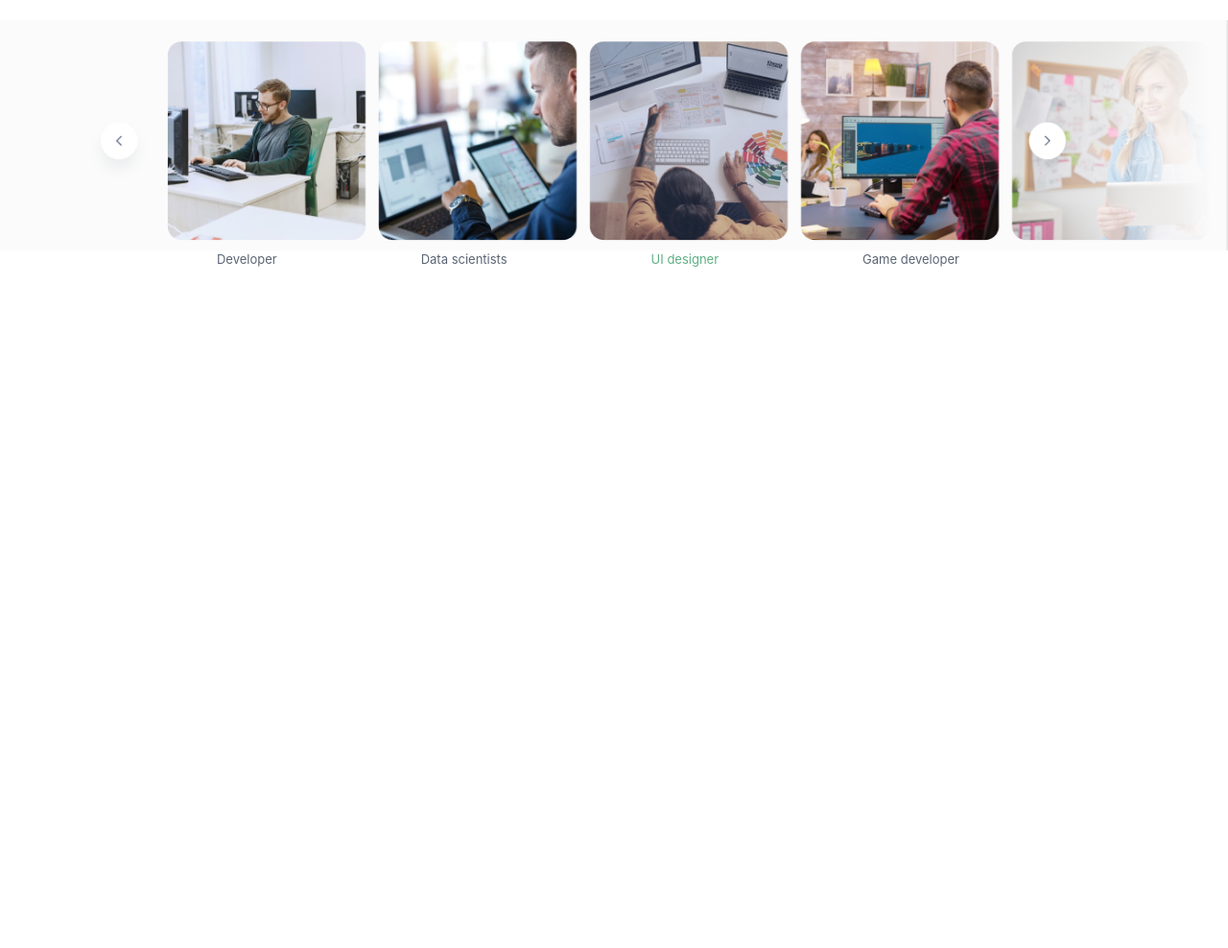
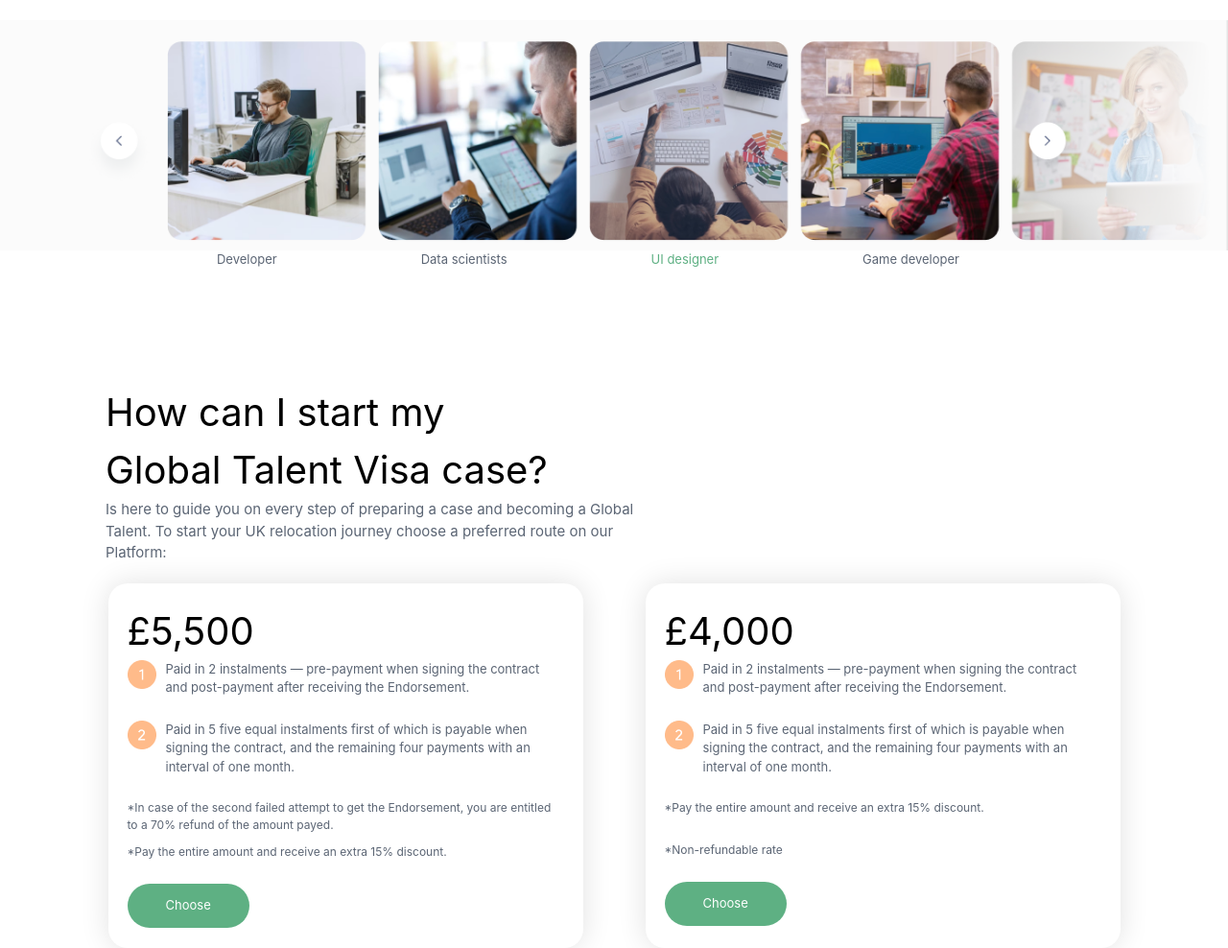
Before and after one commit to gafurovsaidjafar090909-hash/day15, a website: page index.html in a window 1280 px wide. Shown: the part 2164-3152 px from the top of the page at 96% size. Before the commit the page ends 2444 px from the top, so only its background shows below. Drawn offline with nearby package versions, Linux system fonts and the light colour scheme; files that its build step writes are made by us from their sources.

Commit message:
Section 4

```diff
--- a/index.html
+++ b/index.html
@@ -146,10 +146,59 @@
             <img src="./src/img/image copy 3.png" alt="">
 
              <p class="text-[#5B6574] text-center ">Game developer</p>
+        </div>
+    </div>
 
 
+    <!-- section4 -->
+
+    <div class="max-w-[1100px] m-auto mt-[100px] p-[20px]">
+     <h1 class="text-[40px] w-[85%] ">How can I start my <br> Global Talent Visa case?</h1>
+     <p class="text-[15px] lg:w-[55%] w-[90%] text-[#5B6574]">Is here to guide you on every step of preparing a case and becoming a Global Talent. To start your UK relocation journey choose a preferred route on our Platform:</p>
+    </div>
+
+    <div class="flex flex-col lg:flex-row max-w-[1100px] m-auto gap-[20px] rounded-[20px] " >
+
+        <div class="w-[80%] lg:w-[45%]  h-[570px] lg:h-[380px] bg-[white] shadow-[0_0_30px_rgba(0,0,0,0.12)] rounded-[20px] m-auto p-[20px]">
+            <h1 class="text-[40px]">£5,500</h1>
+            <div class="flex items-start gap-[10px] lg:text-[13px] text-[15px]">
+                <img src="./src/img/Frame 18.png" alt="">
+                <h1 class="text-[#5B6574]">Paid in 2 instalments — pre-payment when signing the contract and post-payment after receiving the Endorsement.</h1>
+
+            </div> <br>
+            <div class="flex items-start gap-[10px] lg:text-[13px] text-[15px]">
+                <img src="./src/img/Frame 19.png" alt="">
+                <h1 class="text-[#5B6574]">Paid in 5 five equal instalments first of which is payable when signing the contract, and the remaining four payments with an interval of one month.</h1>
+
+            </div>
+            <div class="flex flex-col lg:items-start items-center"> <br>
+                <p class="lg:text-[12px] w-[99%] text-[15px]  text-[#5B6574]">*In case of the second failed attempt to get the Endorsement, you are entitled to a 70% refund of the amount payed.  </p>
+                <p class="lg:text-[12px] w-[99%] text-[15px]  text-[#5B6574] mt-[10px]">*Pay the entire amount and receive an extra 15% discount.  </p> <br>
+                 <p class="text-[13px] flex items-center text-[white] bg-[#5EB083] p-[13px] pl-[100px] pr-[100px] lg:pr-[40px] lg:pl-[40px] rounded-[30px]">Сhoose</p>
+
+
+            </div>
         </div>
-    </div>
+     <div class="w-[80%] lg:w-[45%]  h-[530px] lg:h-[380px] bg-[white] shadow-[0_0_30px_rgba(0,0,0,0.12)] rounded-[20px] m-auto p-[20px]">
+            <h1 class="text-[40px]">£4,000</h1>
+            <div class="flex items-start gap-[10px] lg:text-[13px] text-[15px]">
+                <img src="./src/img/Frame 18.png" alt="">
+                <h1 class="text-[#5B6574]">Paid in 2 instalments — pre-payment when signing the contract and post-payment after receiving the Endorsement.</h1>
+
+            </div> <br>
+            <div class="flex items-start gap-[10px] lg:text-[13px] text-[15px]">
+                <img src="./src/img/Frame 19.png" alt="">
+                <h1 class="text-[#5B6574]">Paid in 5 five equal instalments first of which is payable when signing the contract, and the remaining four payments with an interval of one month.</h1>
+
+            </div>
+            <div class="flex flex-col lg:items-start items-center"> <br>
+                <p class="lg:text-[12px] w-[99%] text-[15px]  text-[#5B6574] mb-[16px]">*Pay the entire amount and receive an extra 15% discount.</p>
+                <p class="lg:text-[12px] w-[99%] text-[15px]  text-[#5B6574] mt-[10px]">*Non-refundable rate </p> <br>
+                 <p class="text-[13px] flex items-center text-[white] bg-[#5EB083] p-[13px] pl-[100px] pr-[100px] lg:pr-[40px] lg:pl-[40px] rounded-[30px]">Сhoose</p>
+
+
+            </div>
+        </div>
 
 
 
```
Also changed, not shown: src/img/Frame 18.png (added), src/img/Frame 19.png (added).
